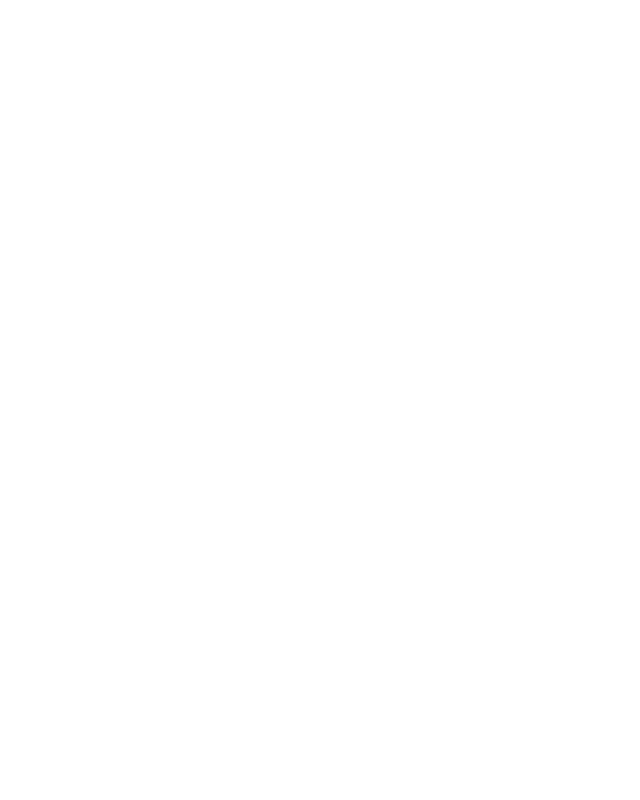
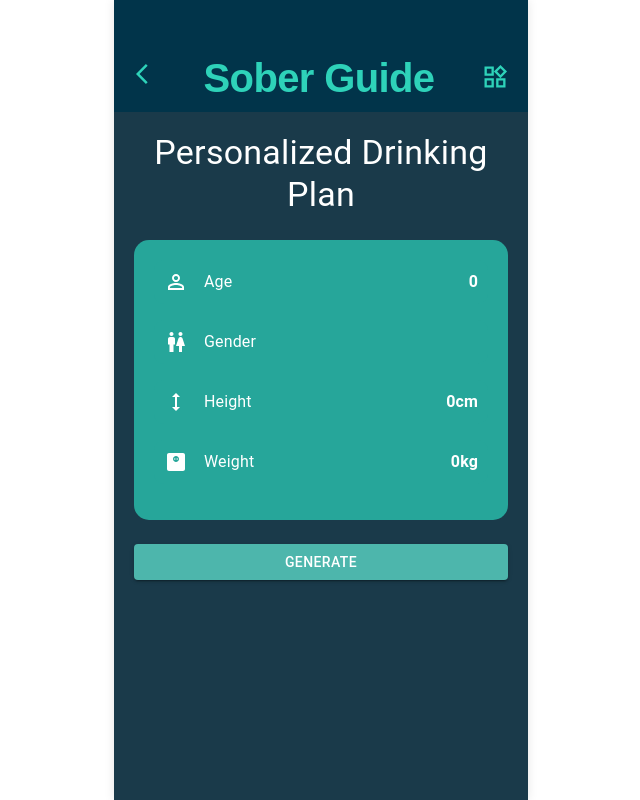
Before and after one commit to New-Designers/sober-guide-react-front-end, a React (Vite) app: page /drinking-plan in a window 1280 px wide. Before the commit this address had no page. Shown: the whole page, without its empty margins (319-959 px from the left). Built offline with nearby package versions, Linux system fonts and the light colour scheme.

Commit message:
add drinkplan page

```diff
--- a/src/App.tsx
+++ b/src/App.tsx
@@ -13,8 +13,9 @@
 import NavBar from './components/NavBar/NavBar';
 import MyInfo from './pages/MyInfo/MyInfo';
 import HealthTipsPage from './pages/HealthTips/HealthTipsPage';
-import UserInterests from './pages/UserInterests/UserInterests'; // 导入新的UserInterests组件
+import UserInterests from './pages/UserInterests/UserInterests';
 import PersonalProfile from './pages/PersonalProfile/PersonalProfile';
+import DrinkingPlan from './pages/DrinkingPlan/DrinkingPlan';
 
 function App() {
   const apiKey = 'AIzaSyA3L4eTGBZiSi5bagL1kmhRwRVYa3RNxP0';
@@ -47,6 +48,7 @@
               <Route path="/tips" element={<HealthTipsPage />} />
               <Route path="/interests" element={<UserInterests />} />
               <Route path="/profile" element={<PersonalProfile />} />
+              <Route path="/drinking-plan" element={<DrinkingPlan />} />
             </Routes>
           </main>
         </div>
--- a/src/components/NavBar/NavBar.tsx
+++ b/src/components/NavBar/NavBar.tsx
@@ -13,6 +13,7 @@
 import { keyframes, styled } from '@mui/system';
 import InterestsIcon from '@mui/icons-material/Interests';
 import LocalHospitalIcon from '@mui/icons-material/LocalHospital';
+import LocalBarIcon from '@mui/icons-material/LocalBar';
 
 interface NavItem {
   text: string;
@@ -84,10 +85,12 @@
     { text: 'Profile', icon: <MedicalInformationOutlinedIcon />, path: '/profile' },
     { text: 'My Info', icon: <LocalHospitalIcon />, path: '/my-info' },
     { text: 'Map', icon: <MapIcon />, path: '/map' },
+    { text: 'Drinking Plan', icon: <LocalBarIcon />, path: '/drinking-plan' },
     { text: 'Rewards', icon: <EmojiEventsIcon />, path: '/reward' },
     { text: 'Tips', icon: <TipsAndUpdatesIcon />, path: '/tips' },
     { text: 'Records', icon: <TourIcon />, path: '/time-tracking' },
     { text: 'Interests', icon: <InterestsIcon />, path: '/interests' },
+
   ];
 
   return (
--- /dev/null
+++ b/src/pages/DrinkingPlan/DrinkingPlan.tsx
@@ -0,0 +1,125 @@
+import React, { useState, useEffect } from 'react';
+import { Box, Typography, Button } from '@mui/material';
+import PersonOutlineIcon from '@mui/icons-material/PersonOutline';
+import HeightIcon from '@mui/icons-material/Height';
+import MonitorWeightIcon from '@mui/icons-material/MonitorWeight';
+import WcIcon from '@mui/icons-material/Wc';
+
+interface UserInfo {
+  age: number;
+  height: number;
+  weight: number;
+  gender: string;
+}
+
+const DrinkingPlan: React.FC = () => {
+  const [userInfo, setUserInfo] = useState<UserInfo>({
+    age: 0,
+    height: 0,
+    weight: 0,
+    gender: '',
+  });
+
+  const [plan, setPlan] = useState<string>('');
+
+  useEffect(() => {
+    const loadUserInfo = () => {
+      const savedInfo = localStorage.getItem('userInfo');
+      if (savedInfo) {
+        setUserInfo(JSON.parse(savedInfo));
+      }
+    };
+
+    loadUserInfo();
+    window.addEventListener('storage', loadUserInfo);
+
+    return () => {
+      window.removeEventListener('storage', loadUserInfo);
+    };
+  }, []);
+
+  const generatePlan = () => {
+    const generatedPlan = `
+Weekly Drinking Days: Distribute your weekly intake of 100g of alcohol over 3-4 days, with a daily intake of 20-25g of pure alcohol.
+
+Per-Session Drinking Amount: Limit each drinking session to 20-25g of pure alcohol, equivalent to approximately 250ml of beer (5% alcohol content), 100ml of wine (12% alcohol content), or 30ml of spirits (40% alcohol content).
+
+Drinking Intervals: Avoid drinking on consecutive days; it's recommended to drink on alternate days to allow your body time to recover.
+
+Hydration: Drink plenty of water during alcohol consumption to help your body metabolize the alcohol and reduce its burden on your system.
+    `;
+    setPlan(generatedPlan);
+  };
+
+  const InfoItem: React.FC<{ icon: React.ReactNode; label: string; value: string | number }> = ({ icon, label, value }) => (
+    <Box sx={{ display: 'flex', alignItems: 'center', mb: 2, backgroundColor: '#26a69a', borderRadius: '10px', padding: '10px' }}>
+      {icon}
+      <Typography sx={{ ml: 2, flexGrow: 1 }}>{label}</Typography>
+      <Typography sx={{ fontWeight: 'bold' }}>{value}</Typography>
+    </Box>
+  );
+
+  return (
+    <Box sx={{
+      width: '100%',
+      height: '100vh',
+      display: 'flex',
+      flexDirection: 'column',
+      alignItems: 'center',
+      overflow: 'auto',
+      backgroundColor: '#1a3a4a',
+      color: 'white',
+      padding: '20px',
+    }}>
+      <Box sx={{
+        width: '100%',
+        maxWidth: '600px',
+        display: 'flex',
+        flexDirection: 'column',
+      }}>
+        <Typography variant="h4" sx={{ textAlign: 'center', mb: 3 }}>
+          Personalized Drinking Plan
+        </Typography>
+        <Box sx={{
+          backgroundColor: '#26a69a',
+          padding: '20px',
+          borderRadius: '15px',
+          mb: 3
+        }}>
+          <InfoItem icon={<PersonOutlineIcon />} label="Age" value={`${userInfo.age}`} />
+          <InfoItem icon={<WcIcon />} label="Gender" value={userInfo.gender} />
+          <InfoItem icon={<HeightIcon />} label="Height" value={`${userInfo.height}cm`} />
+          <InfoItem icon={<MonitorWeightIcon />} label="Weight" value={`${userInfo.weight}kg`} />
+        </Box>
+        <Button
+          variant="contained"
+          fullWidth
+          sx={{
+            backgroundColor: '#4db6ac',
+            color: 'white',
+            '&:hover': {
+              backgroundColor: '#3d9689',
+            },
+            mb: 3
+          }}
+          onClick={generatePlan}
+        >
+          Generate
+        </Button>
+        {plan && (
+          <Box sx={{
+            backgroundColor: '#26a69a',
+            padding: '20px',
+            borderRadius: '15px'
+          }}>
+            <Typography variant="body1" sx={{ whiteSpace: 'pre-line' }}>
+              {plan}
+            </Typography>
+          </Box>
+        )}
+      </Box>
+    </Box>
+  );
+};
+
+export default DrinkingPlan;
--- a/src/pages/MyInfo/MyInfo.tsx
+++ b/src/pages/MyInfo/MyInfo.tsx
@@ -37,6 +37,11 @@
       localStorage.setItem('userInfo', JSON.stringify(updated));
       return updated;
     });
+  };
+
+  const updateUserInfo = (newInfo: UserInfo) => {
+    setUserInfo(newInfo);
+    localStorage.setItem('userInfo', JSON.stringify(newInfo));
   };
 
   return (
```
